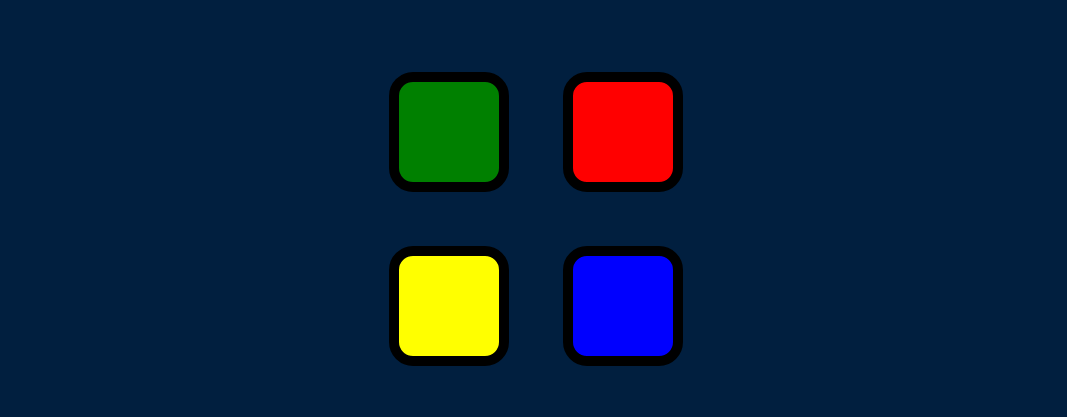
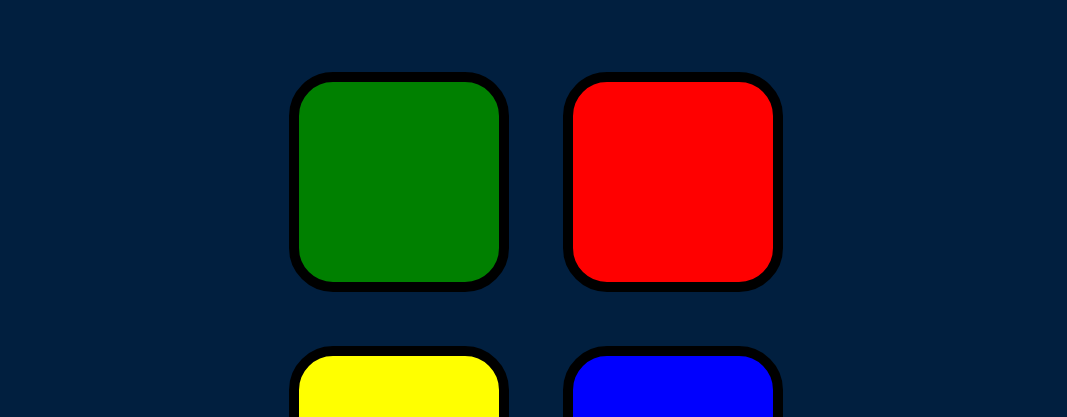
Before and after one commit to bshrestha19/Simon-Game, a plain HTML site: page index.html in a window 1280 px wide. Shown: the part 175-592 px from the top of the page, without its empty margins (104-1171 px from the left). Drawn offline with nearby package versions, Linux system fonts and the light colour scheme.

Commit message:
change button height and width

```diff
--- a/styles.css
+++ b/styles.css
@@ -1,10 +1,10 @@
-@media screen and (min-width: 400px) and (max-width: 430px) {
+/* @media screen and (min-width: 400px) and (max-width: 430px) {
   .container {
     display: flex;
     flex-direction: column;
     justify-content: center;
   }
-}
+} */
 
 body {
   text-align: center;
@@ -28,8 +28,8 @@ body {
 .btn {
   margin: 25px;
   display: inline-block;
-  height: 100px;
-  width: 100px;
+  height: 200px;
+  width: 200px;
   border: 10px solid black;
   border-radius: 20%;
 }
```
